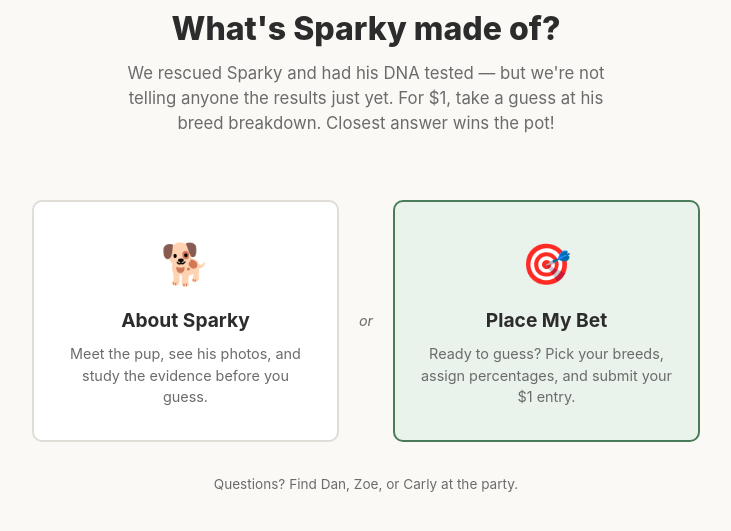
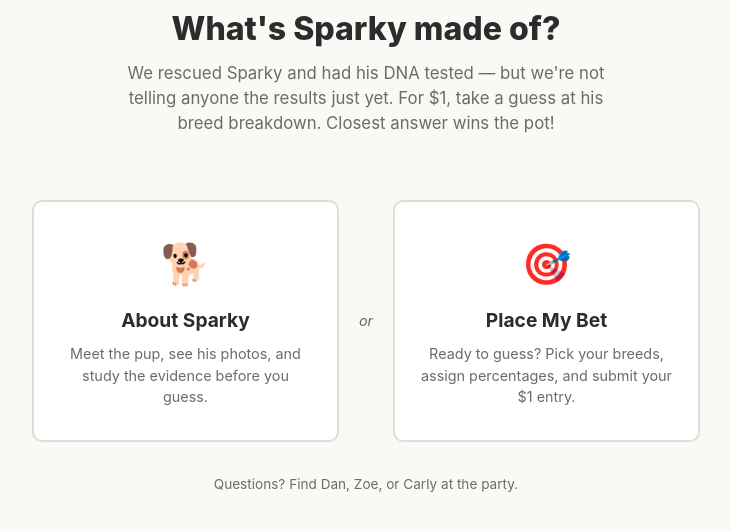
Before and after one commit to Ductapemaster/sparky-dog-bet, a Flask app: page / in a window 1280 px wide. Shown: the part 214-745 px from the top of the page, without its empty margins (274-1005 px from the left). Run offline with Flask 3, Linux system fonts and the light colour scheme; data comes from the database, SQL or seed files in the repository.

Commit message:
Remove pre-highlighted Place My Bet card; warn-color Remaining stat
Co-Authored-By: Claude Sonnet 4.6 <noreply@anthropic.com>

```diff
--- a/app/templates/admin.html
+++ b/app/templates/admin.html
@@ -52,9 +52,9 @@
       <div class="stat-num">{{ total }}</div>
       <div class="stat-lbl">Total Guests</div>
     </div>
-    <div class="stat-box">
-      <div class="stat-num">{{ total - submitted }}</div>
-      <div class="stat-lbl">Remaining</div>
+    <div class="stat-box" style="border-color:#f5c542; background:#fef9e7;">
+      <div class="stat-num" style="color:#b45309;">{{ total - submitted }}</div>
+      <div class="stat-lbl" style="color:#b45309;">Remaining</div>
     </div>
   </div>
 
--- a/app/templates/home.html
+++ b/app/templates/home.html
@@ -16,7 +16,7 @@
     <div class="path-card-desc">Meet the pup, see his photos, and study the evidence before you guess.</div>
   </a>
   <div class="path-divider">or</div>
-  <a href="{{ url_for('main.bet') }}" class="path-card path-card-primary">
+  <a href="{{ url_for('main.bet') }}" class="path-card">
     <div class="path-card-icon">{% if nav_status.locked %}🔒{% else %}🎯{% endif %}</div>
     <div class="path-card-title">{% if nav_status.locked %}Betting Closed{% else %}Place My Bet{% endif %}</div>
     <div class="path-card-desc">{% if nav_status.locked %}Betting is locked. Check back for the reveal at the Reception Dinner!{% else %}Ready to guess? Pick your breeds, assign percentages, and submit your $1 entry.{% endif %}</div>
@@ -66,15 +66,7 @@
     text-decoration: none;
     color: var(--text);
   }
-  .path-card-primary {
-    border-color: var(--primary);
-    background: var(--primary-pale);
-  }
-  .path-card-primary:hover {
-    background: #d5e8d9;
-  }
-
-  .path-card-icon { font-size: 2.5rem; margin-bottom: 0.75rem; }
+.path-card-icon { font-size: 2.5rem; margin-bottom: 0.75rem; }
   .path-card-title { font-size: 1.2rem; font-weight: 700; margin-bottom: 0.5rem; }
   .path-card-desc { font-size: 0.9rem; color: var(--muted); line-height: 1.5; }
 
```
